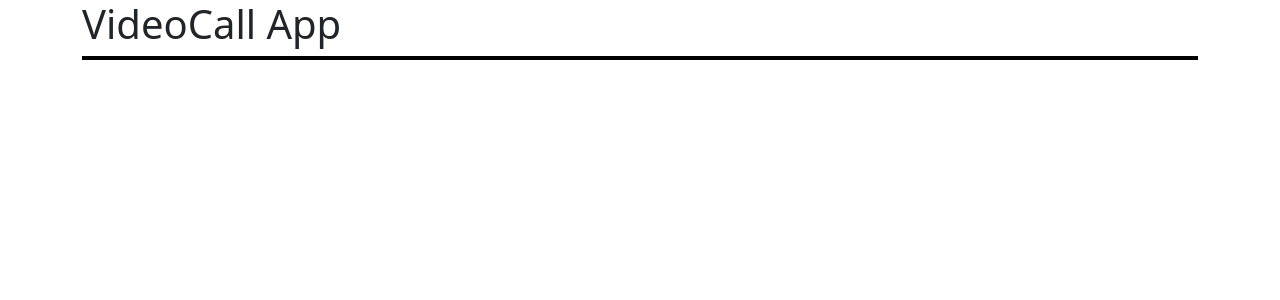
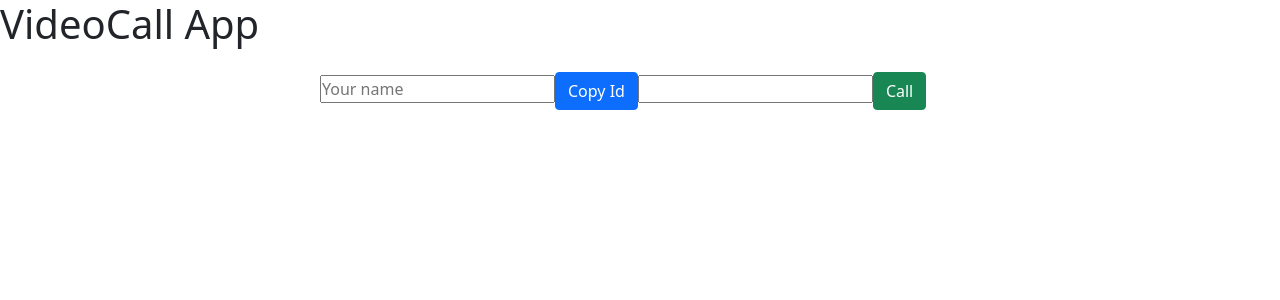
Before and after one commit to rwiteshbera/WebRTC-App, a React (Create React App) app in the folder client/: page / in a window 1280 px wide. Shown: the top 300 px of the page. Built offline with nearby package versions, Linux system fonts and the light colour scheme; no server answers.

Commit message:
Added VideoCall features

```diff
--- a/client/package.json
+++ b/client/package.json
@@ -8,6 +8,7 @@
     "@testing-library/user-event": "^13.5.0",
     "bootstrap": "^5.1.3",
     "react": "^17.0.2",
+    "react-bootstrap": "^2.1.1",
     "react-copy-to-clipboard": "^5.0.4",
     "react-dom": "^17.0.2",
     "react-scripts": "5.0.0",
--- a/client/src/App.css
+++ b/client/src/App.css
@@ -1,3 +1,28 @@
-.videoplayer, .myvideo, .uservideo {
-    border: 2px solid black;
+.options {
+    margin: 0 auto;
+    width: 100%;
 }
+
+.myvideo, .uservideo {
+    text-align: center;
+    width: fit-content;
+    border: 2px solid red;
+}
+
+video {
+    width: 40vw;
+}
+
+.box {
+    padding-top: 1rem;
+    display: flex;
+    width: 100vw;
+}
+.options {
+    width: 50vw;
+    justify-content: center;
+}
+
+input {
+    margin-right: 4rem;
+}
--- a/client/src/App.js
+++ b/client/src/App.js
@@ -1,30 +1,112 @@
-import React, { useContext } from "react";
+import React, { useContext, useState } from "react";
 import { SocketContext } from "./SocketContext";
+import { Button, Container, Row, Col } from "react-bootstrap";
+import { CopyToClipboard } from "react-copy-to-clipboard";
 import "./App.css";
 
 const App = () => {
-  const { name, callAccepted, myVideo, userVideo, callEnded, stream, call } = useContext(SocketContext);
+  const {
+    me,
+    name,
+    setName,
+    callAccepted,
+    myVideo,
+    userVideo,
+    callUser,
+    leaveCall,
+    callEnded,
+    stream,
+    call,
+    answerCall,
+  } = useContext(SocketContext);
+
+  const [idToCall, setIdToCall] = useState("");
+
   return (
     <div>
-      <div className="container">
+      <div className="main">
         <h1>VideoCall App</h1>
-        <div className="videoplayer">
+        <Container>
+          <Row>
+            <Col>
               {/* My Own Video */}
               {stream && (
                 <div className="myvideo">
                   <h4>{name || "Name"}</h4>
-              <video playsInline muted={true} autoPlay ref={myVideo}></video>
+                  <video
+                    playsInline
+                    muted={true}
+                    autoPlay
+                    ref={myVideo}
+                  ></video>
                 </div>
               )}
+            </Col>
 
+            <Col>
               {/* User's Video */}
               {callAccepted && !callEnded && (
                 <div className="uservideo">
                   <h4>{call.name || "Name"}</h4>
-              <video playsInline muted={true} autoPlay ref={userVideo}></video>
+                  <video
+                    playsInline
+                    muted={true}
+                    autoPlay
+                    ref={userVideo}
+                  ></video>
                 </div>
               )}
+            </Col>
+          </Row>
+        </Container>
+
+        <div className="box">
+          <div className="options">
+            <form action="" noValidate autoComplete="off">
+              <input
+                placeholder="Your name"
+                type="text"
+                value={name}
+                onChange={(e) => setName(e.target.value)}
+              />
+              <CopyToClipboard text={me}>
+                <Button className="btn btn-primary">Copy Id</Button>
+              </CopyToClipboard>
+
+              <input
+                type="text"
+                onChange={(e) => setIdToCall(e.target.value)}
+                value={idToCall}
+              />
+
+              {callAccepted && !callEnded ? (
+                <Button className="btn btn-danger" onClick={leaveCall}>
+                  Hang Up
+                </Button>
+              ) : (
+                <Button
+                  className="btn btn-success"
+                  onClick={() => {
+                    callUser(idToCall);
+                  }}
+                >
+                  Call
+                </Button>
+              )}
+            </form>
           </div>
+        </div>
+      </div>
+
+      <div className="notification">
+        {call.isReceivedCall && !callAccepted && (
+          <div>
+            <h3>{call.name} is calling.</h3>
+            <Button className="btn btn-primary" onClick={answerCall}>
+              Answer
+            </Button>
+          </div>
+        )}
       </div>
     </div>
   );
```
Also changed, not shown: 2 other files (tests, documents, lock files or other folders). Lines whose indentation alone changed are shown as unchanged.
